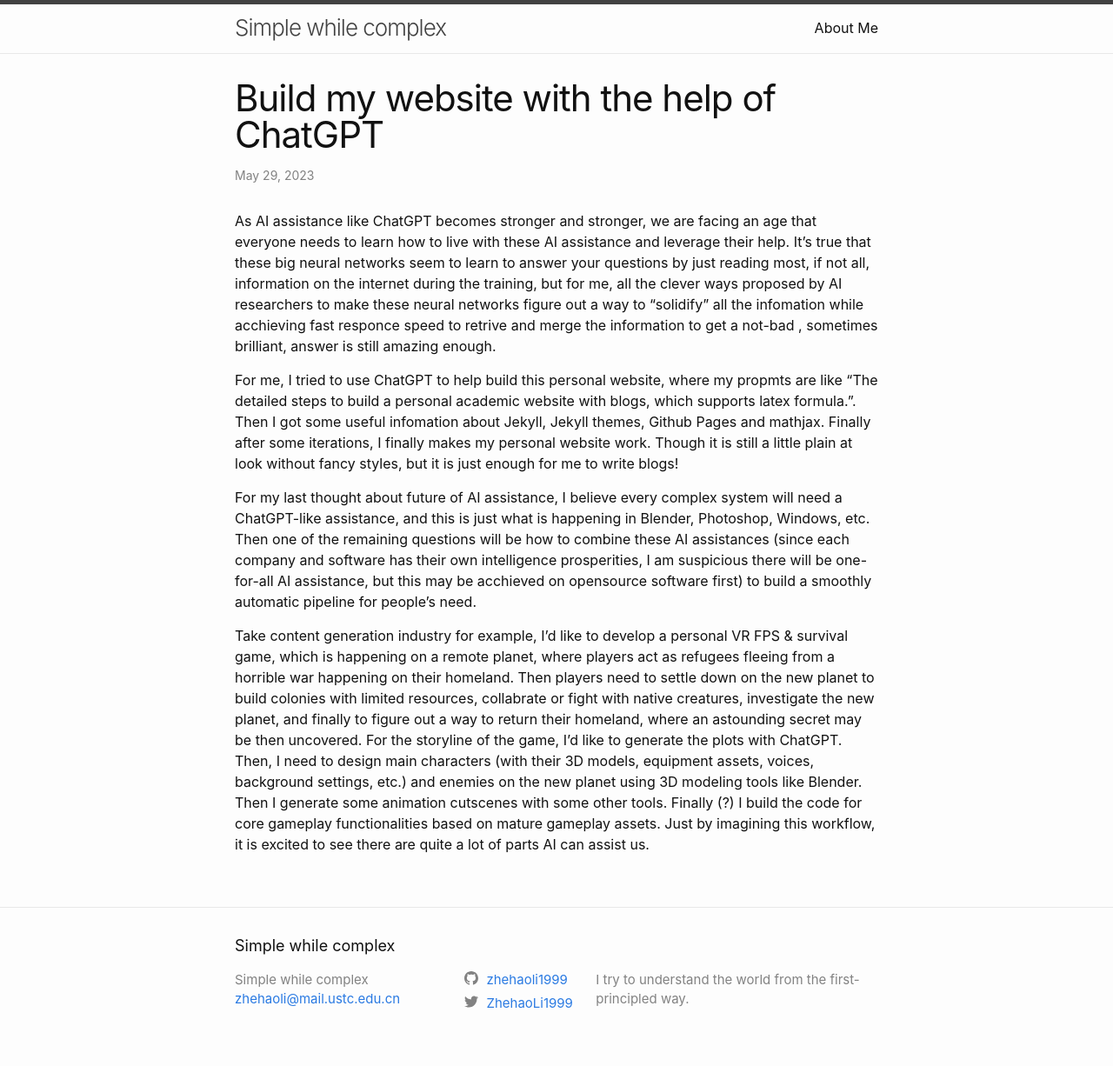
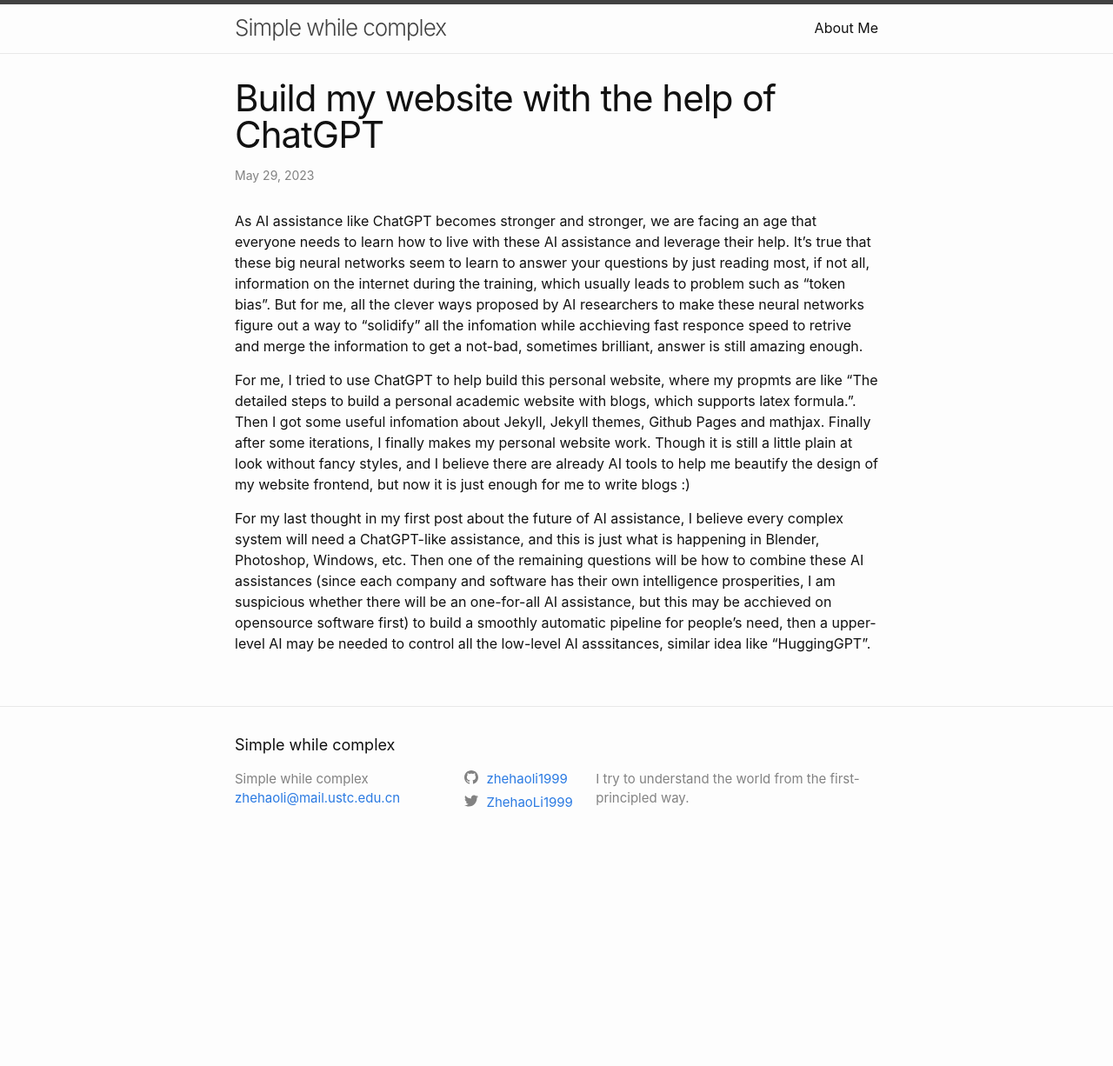
Before and after one commit to zhehaoli1999/zhehaoli1999.github.io, a Jekyll site: the page built from _posts/2023-05-29-welcome-to-jekyll.markdown, in a window 1280 px wide. Shown: the whole page at 87% size. Built offline with Jekyll 4.4.1, drawn with Linux system fonts in a browser that asks for light colours; after the commit the page ends 995 px from its top, so only the background shows below that.

Commit message:
update first blog

```diff
--- a/_posts/2023-05-29-welcome-to-jekyll.markdown
+++ b/_posts/2023-05-29-welcome-to-jekyll.markdown
@@ -33,27 +33,27 @@
 
 As AI assistance like ChatGPT becomes stronger and stronger, we are facing an age that everyone needs to learn
 how to live with these AI assistance and leverage their help. It's true that these big neural networks seem to
-learn to answer your questions by just reading most, if not all, information on the internet during the training, but
-for me, all the clever ways proposed by AI researchers to make these neural networks figure out a way to "solidify"
-all the infomation while acchieving fast responce speed to retrive and merge the information to get a not-bad
-, sometimes brilliant, answer is still amazing enough.
+learn to answer your questions by just reading most, if not all, information on the internet during the training, which
+usually leads to problem such as "token bias". But for me, all the clever ways proposed by AI researchers to make these neural networks figure out a way to "solidify"
+all the infomation while acchieving fast responce speed to retrive and merge the information to get a not-bad, sometimes brilliant, answer is still amazing enough.
 
 For me, I tried to use ChatGPT to help build this personal website,
 where my propmts are like "The detailed steps to build a personal academic website with blogs, which supports
 latex formula.". Then I got some useful infomation about Jekyll, Jekyll themes, Github Pages and mathjax. Finally after
 some iterations, I finally makes my personal website work. Though it is still a little plain at look without
-fancy styles, but it is just enough for me to write blogs!
+fancy styles, and I believe there are already AI tools to help me beautify the design of my website frontend, but now it is just enough for me to write blogs :)
 
-For my last thought about future of AI assistance, I believe every complex system will need a ChatGPT-like
+For my last thought in my first post about the future of AI assistance, I believe every complex system will need a ChatGPT-like
 assistance, and this is just what is happening in Blender, Photoshop, Windows, etc. Then one of the remaining questions will be how
-to combine these AI assistances (since each company and software has their own intelligence prosperities, I am suspicious
-there will be one-for-all AI assistance, but this may be acchieved on opensource software first) to build a smoothly automatic pipeline for people's need.
+to combine these AI assistances (since each company and software has their own intelligence prosperities, I am suspicious whether
+there will be an one-for-all AI assistance, but this may be acchieved on opensource software first) to build a smoothly automatic pipeline for people's need,
+then a upper-level AI may be needed to control all the low-level AI asssitances, similar idea like "HuggingGPT".
 
-Take content generation industry for example, I'd like to develop a personal VR FPS & survival game, which is happening on a
-remote planet, where players act as refugees fleeing from a horrible war happening on their homeland. Then players
-need to settle down on the new planet to build colonies with limited resources, collabrate or fight with native creatures, investigate the
-new planet, and finally to figure out a way to return their homeland, where an astounding secret may be then uncovered.
-For the storyline of the game, I'd like to generate the plots with ChatGPT. Then, I need to design main characters
-(with their 3D models, equipment assets, voices, background settings, etc.) and enemies on the new planet using 3D modeling tools like Blender.
-Then I generate some animation cutscenes with some other tools. Finally (?) I build the code for core gameplay functionalities based on mature gameplay assets.
-Just by imagining this workflow, it is excited to see there are quite a lot of parts AI can assist us.
+<!--Take content generation industry for example, I'd like to develop a personal VR FPS & survival game, which is happening on a-->
+<!--remote planet, where players act as refugees fleeing from a horrible war happening on their homeland. Then players-->
+<!--need to settle down on the new planet to build colonies with limited resources, collabrate or fight with native creatures, investigate the-->
+<!--new planet, and finally to figure out a way to return their homeland, where an astounding secret may be then uncovered.-->
+<!--For the storyline of the game, I'd like to generate the plots with ChatGPT. Then, I need to design main characters-->
+<!--(with their 3D models, equipment assets, voices, background settings, etc.) and enemies on the new planet using 3D modeling tools like Blender. -->
+<!--Then I generate some animation cutscenes with some other tools. Finally (?) I build the code for core gameplay functionalities based on mature gameplay assets.-->
+<!--Just by imagining this workflow, it is excited to see there are quite a lot of parts AI can assist us. -->
```
